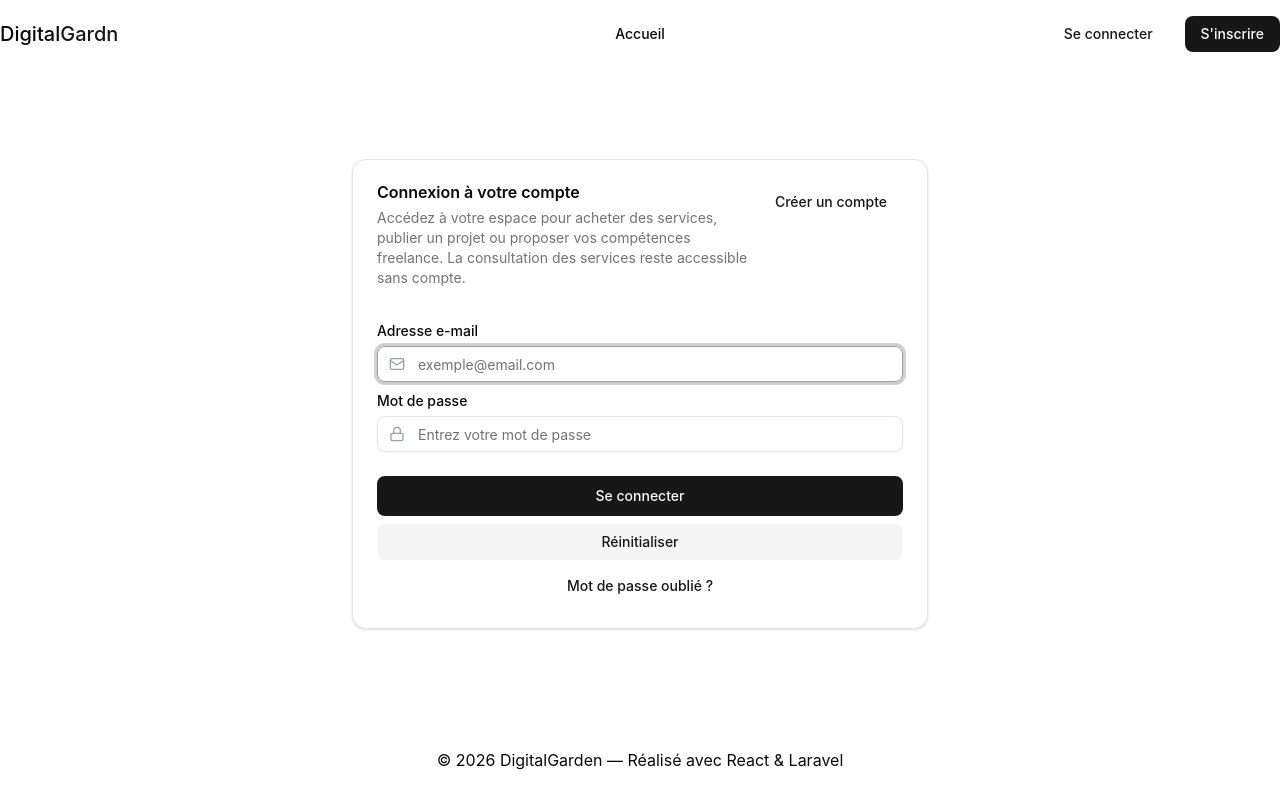
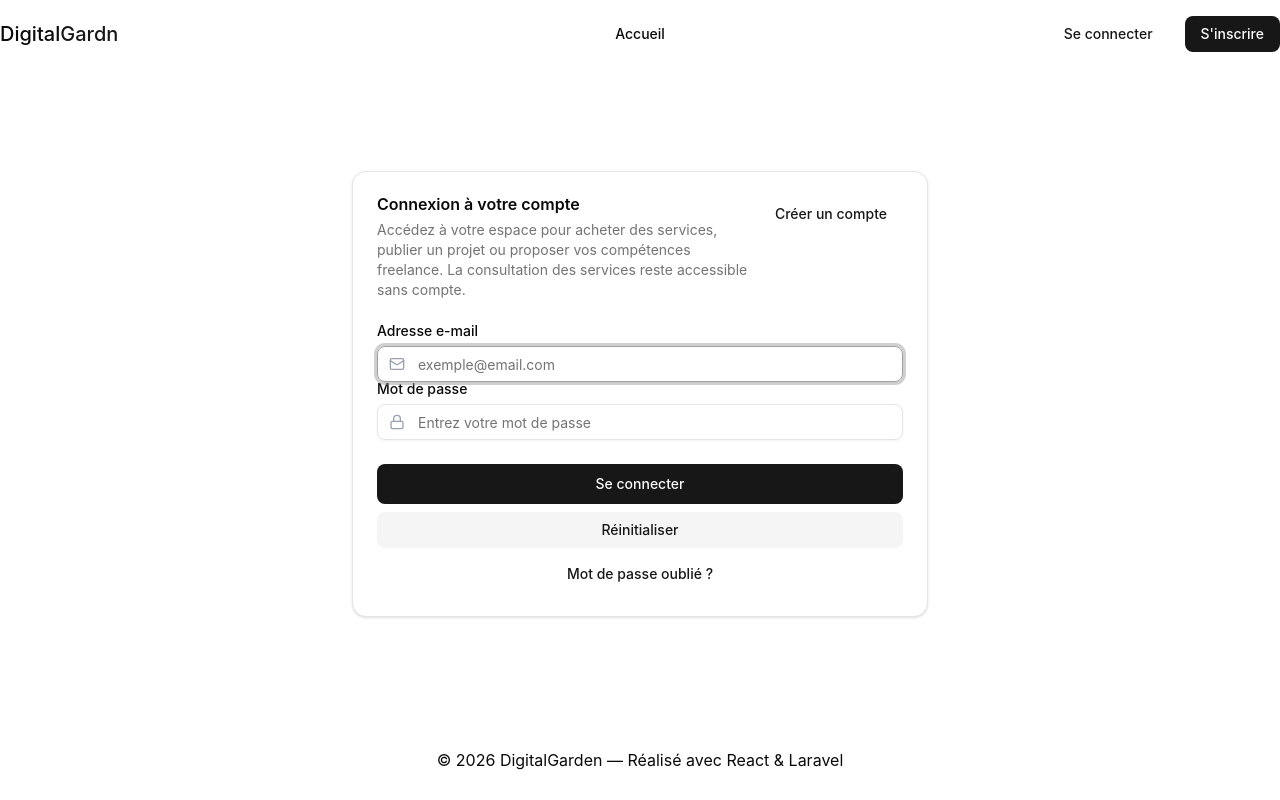
Before and after one commit to yi3za/digitalgardn-frontend, a React (Vite) app: page /login in a window 1280 px wide. Built offline with nearby package versions, Linux system fonts and the light colour scheme; no server answers.

Commit message:
refactor(ui): modifier le composant label

```diff
--- a/src/components/ui/label.jsx
+++ b/src/components/ui/label.jsx
@@ -11,7 +11,7 @@ function Label({
     <LabelPrimitive.Root
       data-slot="label"
       className={cn(
-        "flex items-center gap-2 text-sm leading-none font-medium select-none group-data-[disabled=true]:pointer-events-none group-data-[disabled=true]:opacity-50 peer-disabled:cursor-not-allowed peer-disabled:opacity-50 pt-3",
+        "flex items-center gap-2 text-sm leading-none font-medium select-none group-data-[disabled=true]:pointer-events-none group-data-[disabled=true]:opacity-50 peer-disabled:cursor-not-allowed peer-disabled:opacity-50",
         className
       )}
       {...props} />
```
